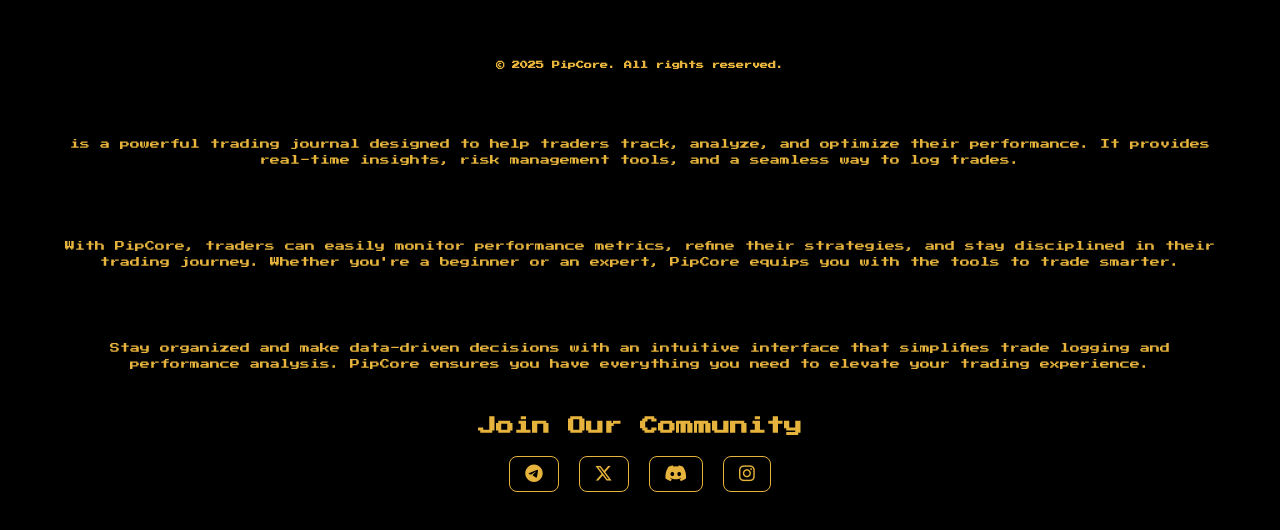
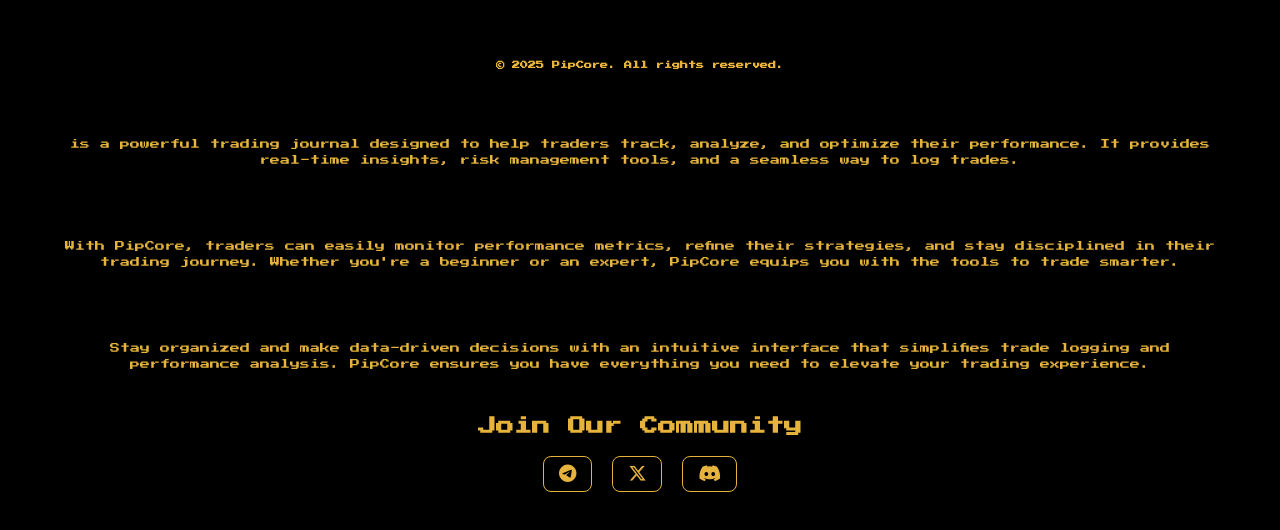
Before and after one commit to sinasll/PipCore, a plain HTML site: page about.html in a window 1280 px wide. Shown: the part 714-1244 px from the top of the page. Drawn offline with Linux system fonts and the light colour scheme.

Commit message:
Update about.html

```diff
--- a/about.html
+++ b/about.html
@@ -70,7 +70,6 @@
         <li><a href="https://t.me/pipcore" target="_blank" aria-label="Telegram"><i class="fab fa-telegram"></i></a></li>
         <li><a href="https://x.com/pipcoretg?s=21" target="_blank" aria-label="Twitter"><i class="fab fa-x-twitter"></i></a></li>
         <li><a href="https://discord.gg/UFqRkZGf" target="_blank" aria-label="Discord"><i class="fab fa-discord"></i></a></li>
-        <li><a href="https://www.instagram.com/pipcoretg/profilecard/?igsh=MTFtMG45b3Biemp6OA==" target="_blank" aria-label="Instagram"><i class="fab fa-instagram"></i></a></li>
     </ul>
 </div>
 
```
